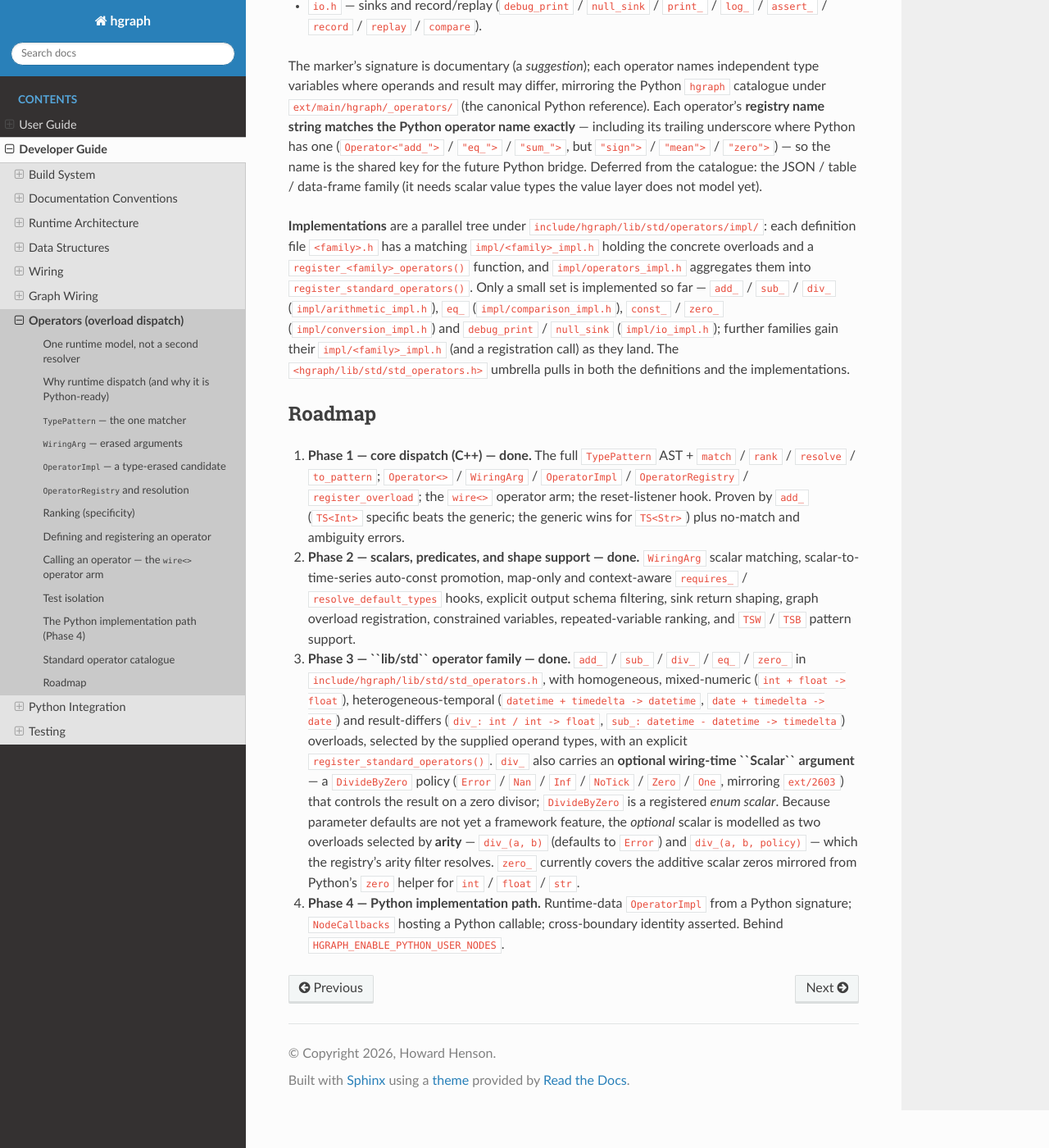
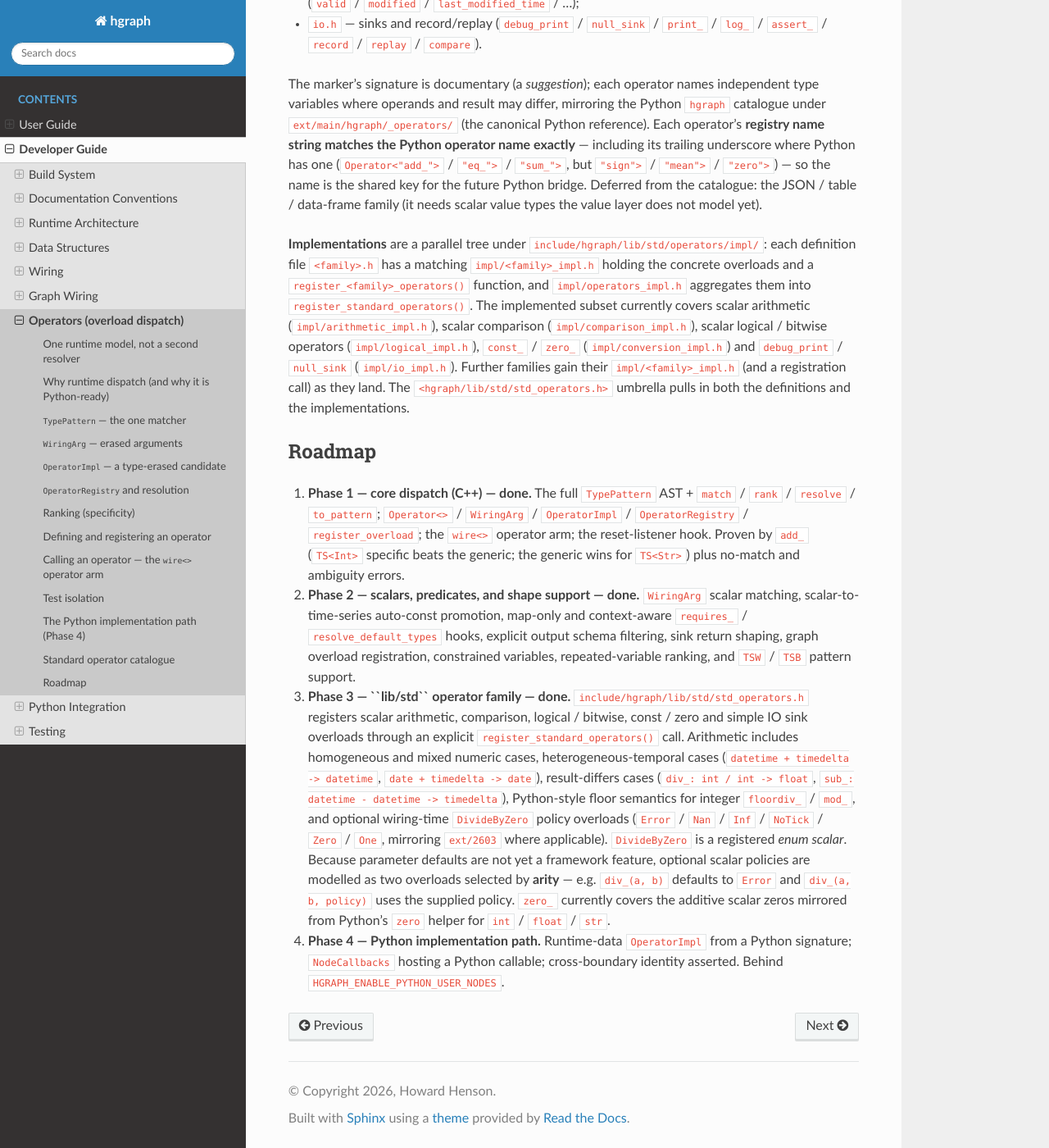
Before and after one commit to hhenson/hg_cpp, a Sphinx documentation site: the page built from docs/source/developer_guide/operators.rst, in a window 1280 px wide and 1400 px high, scrolled down 9290 px. Shown: the whole window at 82% size. Built offline with Sphinx 7.4.7 and the Read the Docs theme 3.1.0, drawn with Linux system fonts in a browser that asks for light colours; some of the changed text lies outside the part shown.

Commit message:
Expand operators implementation

```diff
--- a/docs/source/developer_guide/operators.rst
+++ b/docs/source/developer_guide/operators.rst
@@ -31,10 +31,10 @@ chosen implementation is baked into the graph.
    scalar-argument matching, scalar-to-time-series auto-const promotion,
    scalar-aware ``requires_`` / ``resolve_default_types`` hooks, graph overloads,
    sink operators, explicit output schema resolution, and a ``lib/std`` operator family
-   (``add_`` / ``sub_`` / ``div_`` / ``eq_`` / ``zero_``
-   in ``include/hgraph/lib/std/std_operators.h``) — covering homogeneous, mixed,
-   heterogeneous-temporal, result-differs and optional-scalar (``div_``'s
-   ``DivideByZero`` policy) overloads — proven by
+   in ``include/hgraph/lib/std/std_operators.h`` — covering scalar arithmetic,
+   comparison, logical / bitwise, const / zero, and simple IO sink overloads, including
+   homogeneous, mixed, heterogeneous-temporal, result-differs and optional-scalar
+   (``DivideByZero`` policy) overloads — proven by
    ``tests/cpp/test_std_operators.cpp`` and the scalar / auto-const / ``requires`` /
    nested-collection / sink / graph-overload / alignment cases in
    ``tests/cpp/test_operators.cpp``. Still to come (see *Roadmap*): Phase 4 —
@@ -490,10 +490,11 @@ family (it needs scalar value types the value layer does not model yet).
 **Implementations** are a parallel tree under ``include/hgraph/lib/std/operators/impl/``:
 each definition file ``<family>.h`` has a matching ``impl/<family>_impl.h`` holding the
 concrete overloads and a ``register_<family>_operators()`` function, and
-``impl/operators_impl.h`` aggregates them into ``register_standard_operators()``. Only a
-small set is implemented so far — ``add_`` / ``sub_`` / ``div_`` (``impl/arithmetic_impl.h``),
-``eq_`` (``impl/comparison_impl.h``), ``const_`` / ``zero_`` (``impl/conversion_impl.h``)
-and ``debug_print`` / ``null_sink`` (``impl/io_impl.h``); further families gain their
+``impl/operators_impl.h`` aggregates them into ``register_standard_operators()``. The
+implemented subset currently covers scalar arithmetic (``impl/arithmetic_impl.h``),
+scalar comparison (``impl/comparison_impl.h``), scalar logical / bitwise operators
+(``impl/logical_impl.h``), ``const_`` / ``zero_`` (``impl/conversion_impl.h``) and
+``debug_print`` / ``null_sink`` (``impl/io_impl.h``). Further families gain their
 ``impl/<family>_impl.h`` (and a registration call) as they land. The
 ``<hgraph/lib/std/std_operators.h>`` umbrella pulls in both the definitions and the
 implementations.
@@ -513,21 +514,20 @@ Roadmap
    context-aware ``requires_`` / ``resolve_default_types`` hooks, explicit output
    schema filtering, sink return shaping, graph overload registration, constrained
    variables, repeated-variable ranking, and ``TSW`` / ``TSB`` pattern support.
-3. **Phase 3 — ``lib/std`` operator family — done.** ``add_`` / ``sub_`` / ``div_``
-   / ``eq_`` / ``zero_`` in ``include/hgraph/lib/std/std_operators.h``, with homogeneous,
-   mixed-numeric (``int + float -> float``), heterogeneous-temporal
-   (``datetime + timedelta -> datetime``, ``date + timedelta -> date``) and
-   result-differs (``div_: int / int -> float``, ``sub_: datetime - datetime ->
-   timedelta``) overloads, selected by the supplied operand types, with an explicit
-   ``register_standard_operators()``. ``div_`` also carries an **optional wiring-time
-   ``Scalar`` argument** — a ``DivideByZero`` policy (``Error`` / ``Nan`` / ``Inf`` /
-   ``NoTick`` / ``Zero`` / ``One``, mirroring ``ext/2603``) that controls the result
-   on a zero divisor; ``DivideByZero`` is a registered *enum scalar*. Because
-   parameter defaults are not yet a framework feature, the *optional* scalar is
-   modelled as two overloads selected by **arity** — ``div_(a, b)`` (defaults to
-   ``Error``) and ``div_(a, b, policy)`` — which the registry's arity filter resolves.
-   ``zero_`` currently covers the additive scalar zeros mirrored from Python's
-   ``zero`` helper for ``int`` / ``float`` / ``str``.
+3. **Phase 3 — ``lib/std`` operator family — done.** ``include/hgraph/lib/std/std_operators.h``
+   registers scalar arithmetic, comparison, logical / bitwise, const / zero and simple IO
+   sink overloads through an explicit ``register_standard_operators()`` call. Arithmetic
+   includes homogeneous and mixed numeric cases, heterogeneous-temporal cases
+   (``datetime + timedelta -> datetime``, ``date + timedelta -> date``), result-differs
+   cases (``div_: int / int -> float``, ``sub_: datetime - datetime -> timedelta``),
+   Python-style floor semantics for integer ``floordiv_`` / ``mod_``, and optional
+   wiring-time ``DivideByZero`` policy overloads (``Error`` / ``Nan`` / ``Inf`` /
+   ``NoTick`` / ``Zero`` / ``One``, mirroring ``ext/2603`` where applicable).
+   ``DivideByZero`` is a registered *enum scalar*. Because parameter defaults are not yet
+   a framework feature, optional scalar policies are modelled as two overloads selected by
+   **arity** — e.g. ``div_(a, b)`` defaults to ``Error`` and ``div_(a, b, policy)`` uses
+   the supplied policy. ``zero_`` currently covers the additive scalar zeros mirrored from
+   Python's ``zero`` helper for ``int`` / ``float`` / ``str``.
 4. **Phase 4 — Python implementation path.** Runtime-data ``OperatorImpl`` from a
    Python signature; ``NodeCallbacks`` hosting a Python callable; cross-boundary
    identity asserted. Behind ``HGRAPH_ENABLE_PYTHON_USER_NODES``.
```
Also changed, not shown: 5 other files.
